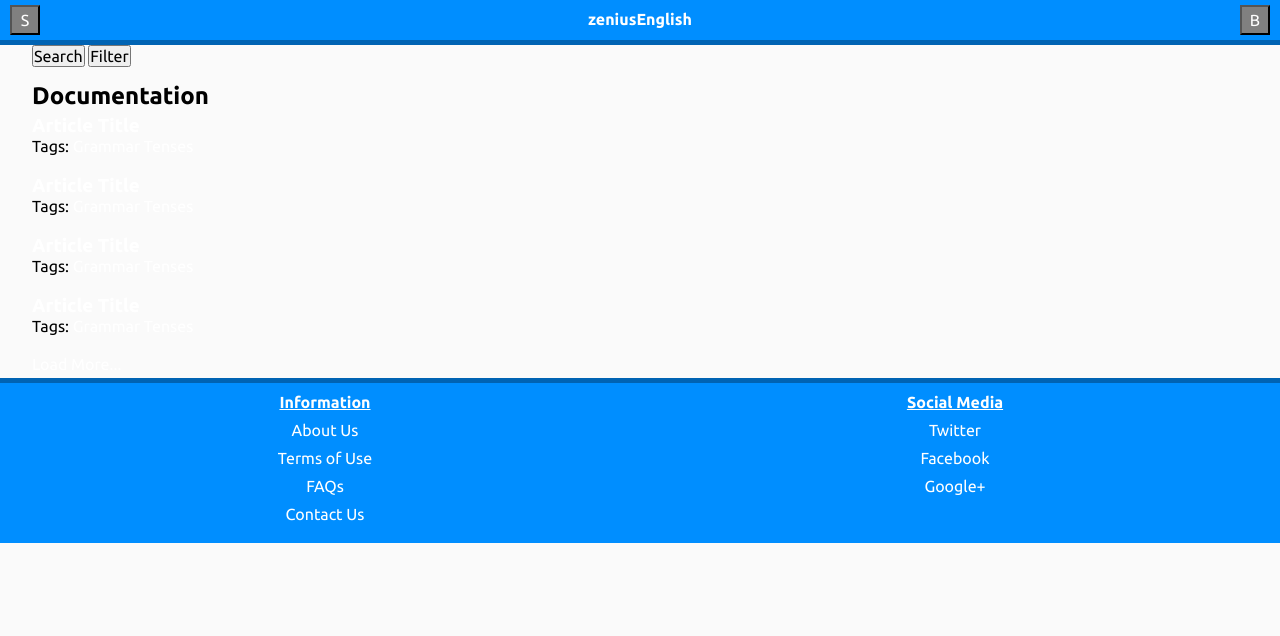
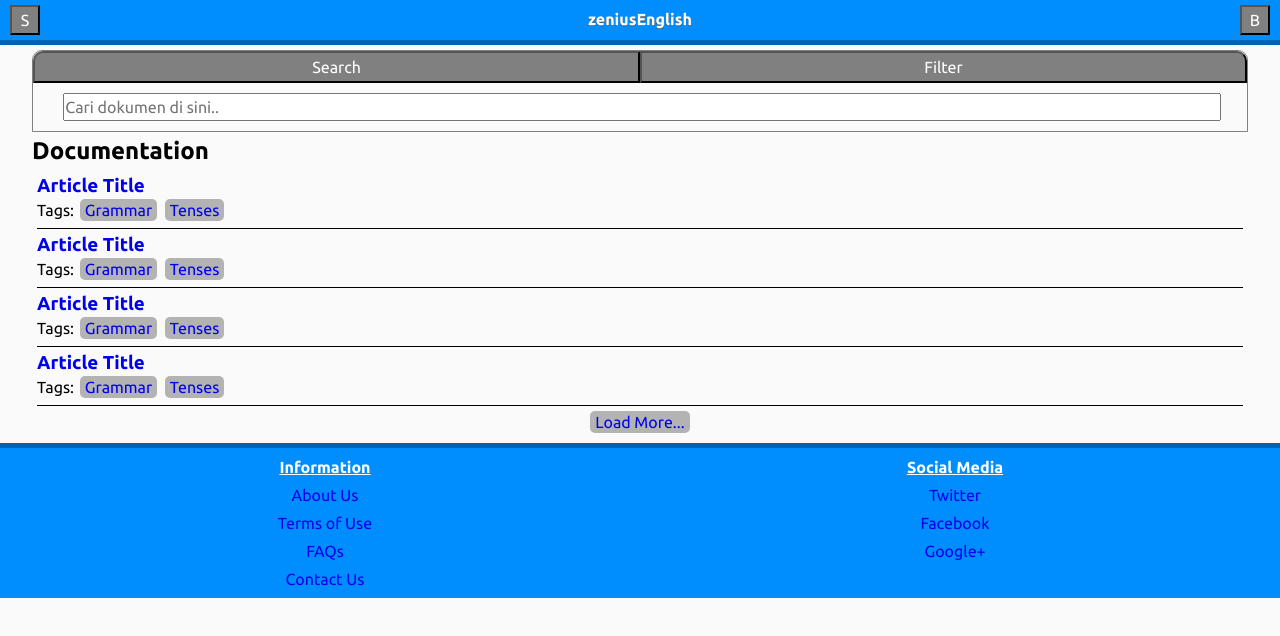
Before and after one commit to zeniuseducation/zeniusenglish-frontend-app, a website: page src/tpl/documentation.tpl.html in a window 1280 px wide. Both pictures are taken after a click on the button "Search". Drawn offline with nearby package versions, Linux system fonts and the light colour scheme; files that its build step writes are made by us from their sources.

Commit message:
Modify stylings and scriptings

```diff
--- a/src/scripts/main.js
+++ b/src/scripts/main.js
@@ -3,6 +3,10 @@ var burger = document.getElementById('burger');
 var search = document.getElementById('search');
 var nav = document.getElementsByTagName('nav');
 var searchInput = document.getElementById('search-input');
+var searchDoc = document.querySelectorAll('[type="search"]');
+var filterDoc = document.querySelectorAll('[type="filter"]');
+var searchDocInput = document.getElementById('searchDoc');
+var filterDocSelect = document.getElementById('filterDoc');
 
 function toggleNav() {
   nav[0].style.display = nav[0].style.display === 'none'? 'block': 'none';
@@ -18,5 +22,21 @@ function toggleSearch() {
   }
 }
 
+function toggleInputFilter() {
+    searchDocInput.style.display = searchDocInput.style.display === 'none'? 'block' : 'none';
+    if(filterDocSelect.style.display === 'block') {
+        filterDocSelect.style.display = 'none';
+    }
+}
+
+function toggleSelectFilter() {
+    filterDocSelect.style.display = filterDocSelect.style.display === 'none'? 'block' : 'none';
+    if(searchDocInput.style.display === 'block') {
+        searchDocInput.style.display = 'none';
+    }
+}
+
 burger.addEventListener('click', toggleNav);
 search.addEventListener('click', toggleSearch);
+searchDoc[1].addEventListener('click', toggleInputFilter);
+filterDoc[0].addEventListener('click', toggleSelectFilter);
--- a/src/styles/main.scss
+++ b/src/styles/main.scss
@@ -4,9 +4,6 @@
 @import "partials/nav";
 @import "partials/footer";
 
-section {
-  margin-bottom: 10px
-}
 #hero {
   position: relative;
   height: 150px;
@@ -14,7 +11,7 @@ section {
   a {
     background: $primary-color;
     border-radius: 5px;
-    padding: $padding;
+    padding: $padding-mobile;
     position: absolute;
     top: 45%;
     left: 10%;
@@ -47,3 +44,63 @@ section {
     }
   }
 }
+
+#filter {
+  border: 1px solid grey;
+  border-radius: 10px 10px 0 0;
+  button {
+    display: inline-block;
+    float: left;
+    width: 50%;
+    background: grey;
+    color: white;
+    padding: $padding-mobile;
+  }
+  button[type="search"] {
+    border-radius: 10px 0 0 0;
+  }
+  button[type="filter"] {
+    border-radius: 0 10px 0 0;
+  }
+  select {
+    margin: 10px 0;
+    display: block;
+    width: 100%;
+    height: 1.5em;
+  }
+  input {
+    margin: 10px 0;
+    display: block;
+    width: 100%;
+    height: 1.5em;
+  }
+}
+#article-list {
+  text-align: center;
+}
+.article-item {
+  margin: 5px;
+  text-align: left;
+  padding-bottom: 5px;
+  border-bottom: 1px solid black;
+  a:hover {
+    color: grey;
+  }
+}
+
+.tag {
+  display: inline-block;
+  background: lighten(grey, 20%);
+  border-radius: 5px;
+  color: white;
+  margin: 2px;
+  padding: 2px 5px;
+}
+#load-list {
+  display: inline-block;
+  margin: auto;
+  padding: 2px 5px;
+  border-radius: 5px;
+  background: lighten(grey, 20%);
+  color: white;
+}
--- a/src/styles/partials/_footer.scss
+++ b/src/styles/partials/_footer.scss
@@ -2,9 +2,9 @@ footer {
   background: $primary-color;
   border-top: 5px solid $dark-primary-color;
   color: white;
-  padding: $padding;
+  padding: $padding-mobile;
   h4 {
-    padding: $padding;
+    padding: $padding-mobile;
     text-decoration: underline;
   }
   section {
@@ -16,6 +16,6 @@ footer {
     display: block;
   }
   a {
-    padding: $padding;
+    padding: $padding-mobile;
   }
 }
--- a/src/styles/partials/_global.scss
+++ b/src/styles/partials/_global.scss
@@ -1,10 +1,10 @@
 // Variables
 $font: Ubuntu, sans-serif;
-$padding: 5px 10px;
+$padding-mobile: 5px 10px;
 $primary-color: #008EFF;
 $light-primary-color: lighten($primary-color, 15%);
 $dark-primary-color: darken($primary-color, 15%);
-$shadow: 0 1px 1px black;
+$shadow: 0 1px black;
 
 
 html {
@@ -17,9 +17,12 @@ img {
 }
 
 a {
-  color: white;
   text-decoration: none;
   &:hover {
     color: darken(white, 20%);
   }
 }
+
+footer {
+  margin-top: 10px;
+}
--- a/src/styles/partials/_layout.scss
+++ b/src/styles/partials/_layout.scss
@@ -26,7 +26,7 @@ Row
 *****************************/
 .row {
   width: 95%;
-  margin: 0 auto 5px;
+  margin: 5px auto 0;
 }
 
 
--- a/src/styles/partials/_nav.scss
+++ b/src/styles/partials/_nav.scss
@@ -6,17 +6,21 @@
 }
 header {
   text-align: center;
+  text-shadow: 0 1px grey, $shadow;
   color: white;
-  padding: $padding;
+  padding: $padding-mobile;
   background: $primary-color;
   border-bottom: 5px solid $dark-primary-color;
+  a {
+    color: white;
+  }
   form {
     margin-top: 10px;
     color: black;
     display: block;
     padding: padding;
     input {
-      padding: $padding;
+      padding: $padding-mobile;
       border-radius: 10px;
       width: 90%;
     }
@@ -30,7 +34,7 @@ header {
   h1 {
     display: inline-block;
     font-size: 1em;
-    padding: $padding;
+    padding: $padding-mobile;
   }
   nav {
     margin-top: 10px;
@@ -51,7 +55,7 @@ header {
         }
         a {
           display: block;
-          padding: $padding;
+          padding: $padding-mobile;
         }
       }
   }
--- a/src/tpl/partials/_guest-head.html
+++ b/src/tpl/partials/_guest-head.html
@@ -9,14 +9,17 @@
 </head>
 <body>
   <header>
-    <a href="#"><h1>zeniusEnglish</h1></a>
+    <h1><a href="/">zeniusEnglish</a></h1>
     <button id="burger">B</button>
     <button id="search">S</button>
     <nav style="display: none">
       <ul>
+        <li><a href="documentation.html">Documentation</a></li>
+        <li><a href="#">Projects</a></li>
         <li><a href="#">Cara Belajar</a></li>
         <li> <a href="#">Harga</a></li>
-        <li><a href="#">Beli</a></li>
+        <li><a href="#">Beli Produk</a></li>
+        <li><a href="#">Login/Signup</a></li>
       </ul>
     </nav>
     <form id="search-input" style="display: none">
```
